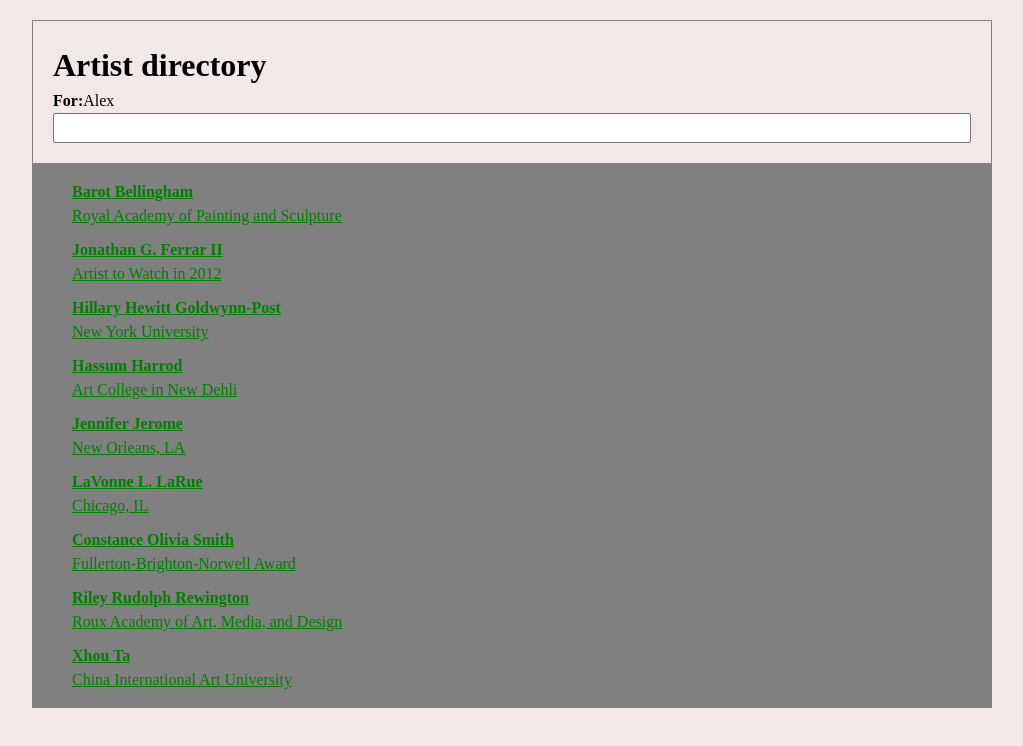
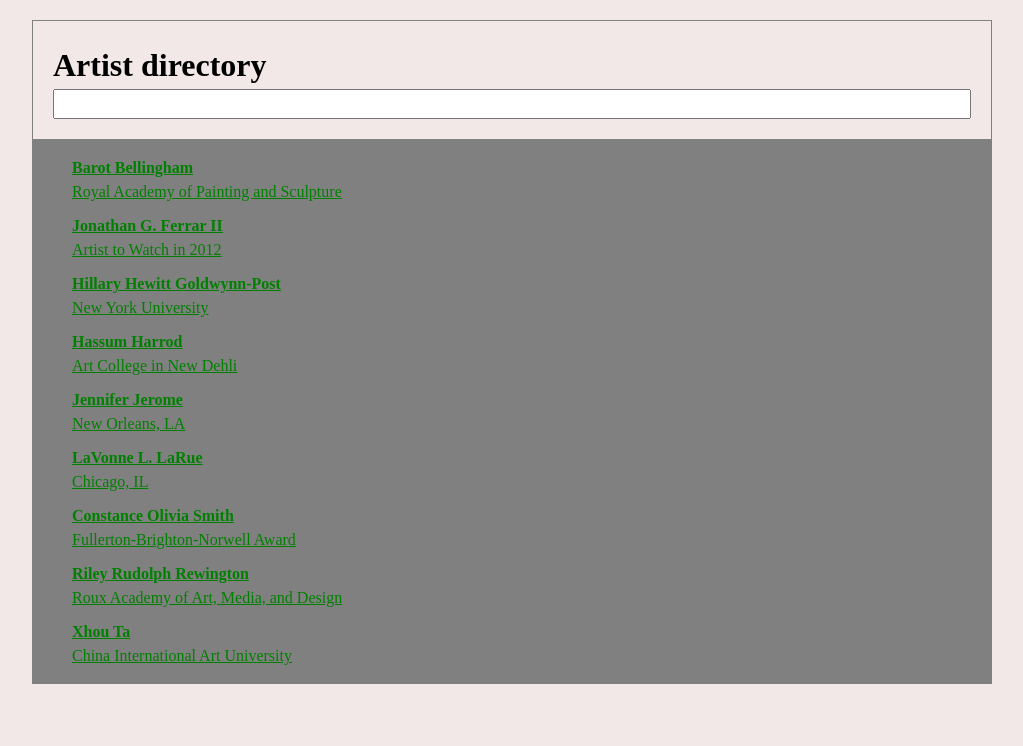
Before and after one commit to alekspanteli/Learning-Angular, an Angular app: page / in a window 1280 px wide. Shown: the top 746 px of the page, without its empty margins (128-1151 px from the left). Built offline with nearby package versions, Linux system fonts and the light colour scheme.

Commit message:
add ngif for label

```diff
--- a/src/app/app.component.ts
+++ b/src/app/app.component.ts
@@ -14,7 +14,7 @@ export class AppComponent {
   }
 
   constructor() {
-    this.query = 'Alex';
+    this.query = '';
     this.artists = [
       {
         name: 'Barot Bellingham',
```
